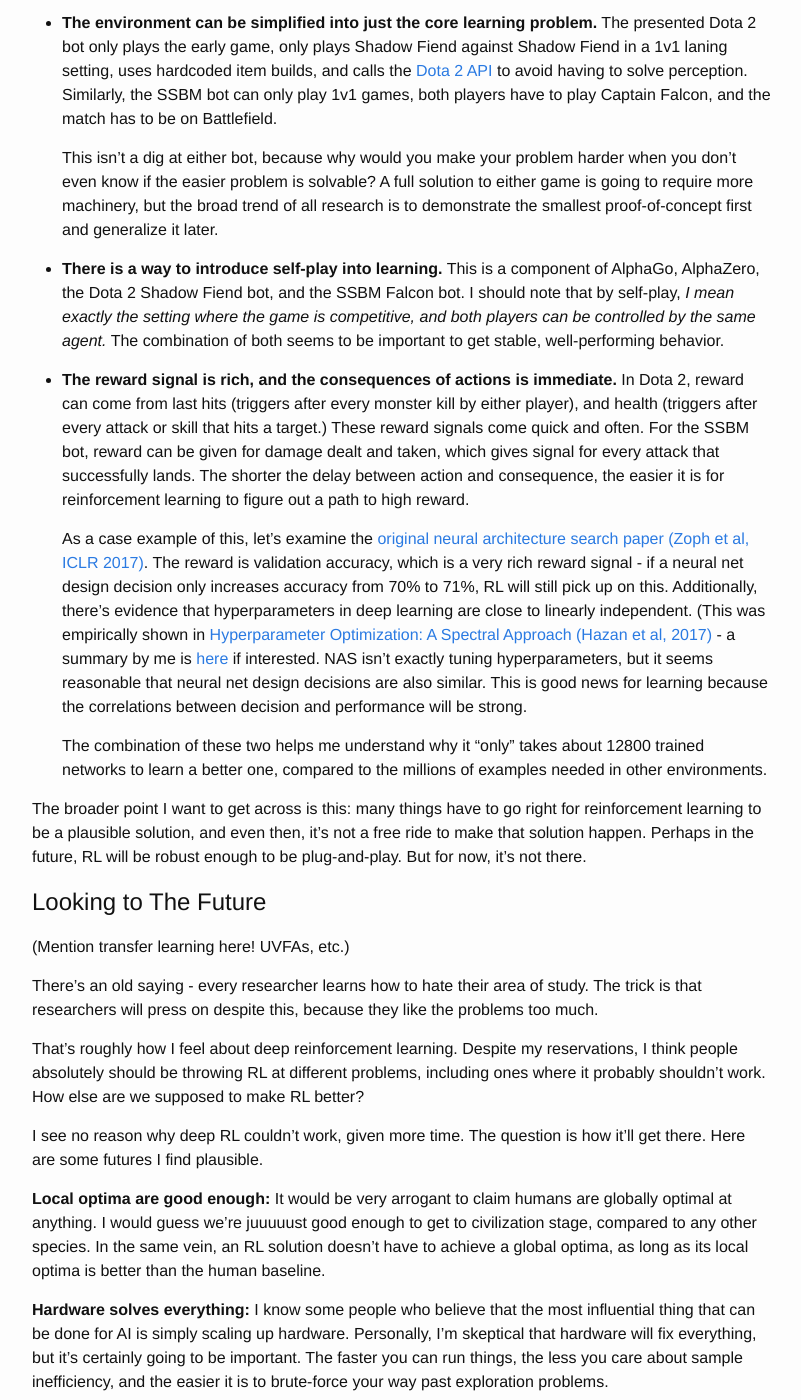
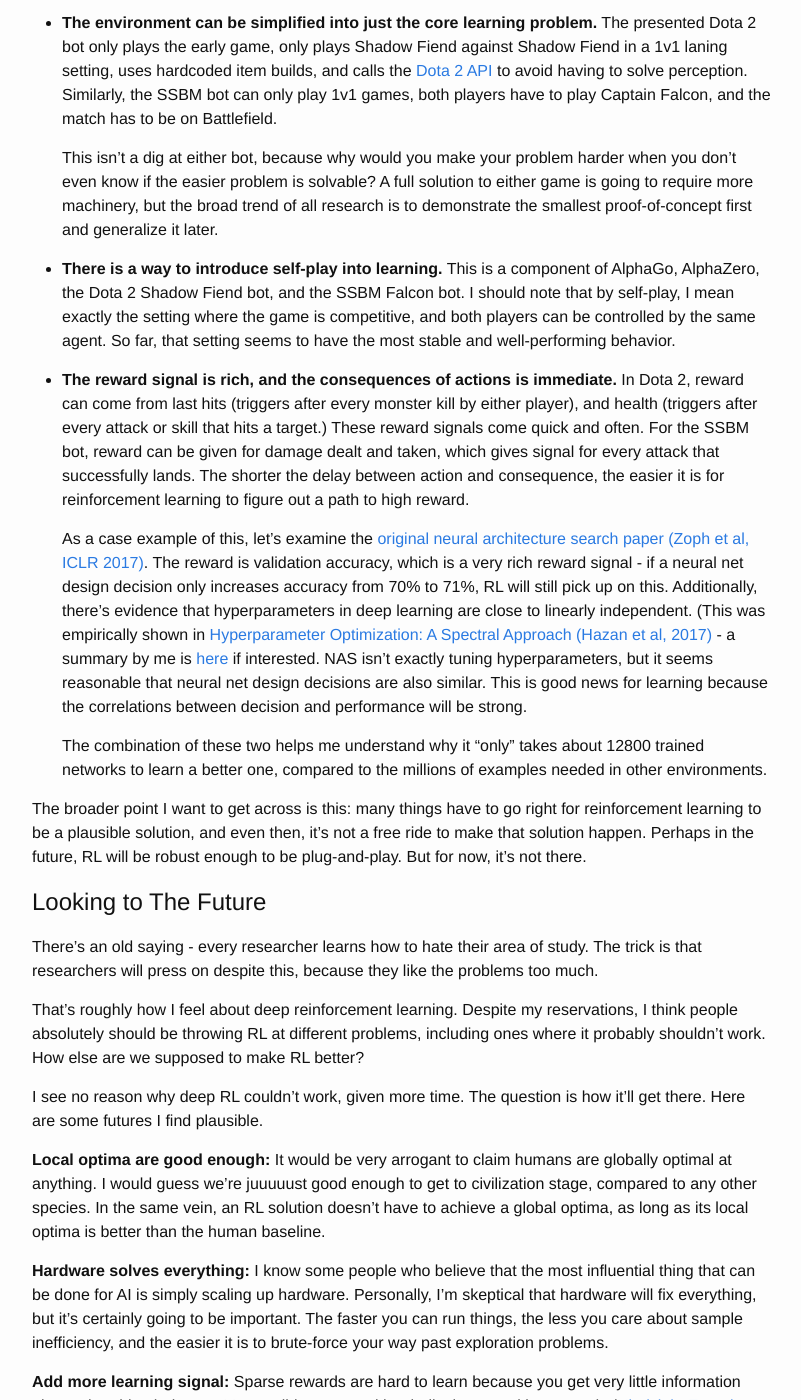
Before and after one commit to alexirpan/alexirpan.github.io, a Jekyll site: the page built from _posts/2017-12-11-rl-hard.markdown, in a window 1280 px wide and 1400 px high, scrolled down 18435 px. Shown: the whole window, without its empty margins (238-1039 px from the left). Built offline with Jekyll 4.4.1, drawn with Linux system fonts in a browser that asks for light colours; nearby versions of some CDN libraries; some of the changed text lies outside the part shown.

Commit message:
Final draft that I want to send out for review

```diff
--- a/_posts/2017-12-11-rl-hard.markdown
+++ b/_posts/2017-12-11-rl-hard.markdown
@@ -742,10 +742,9 @@
 
 * **There is a way to introduce self-play into learning.** This is a component
 of AlphaGo, AlphaZero, the Dota 2 Shadow Fiend bot, and the SSBM Falcon bot. I
-should note that by self-play, *I mean exactly the setting where the game is
-competitive, and both players can be controlled by the same agent.* The
-combination of both seems to be important to get stable, well-performing
-behavior.
+should note that by self-play, I mean exactly the setting where the game is
+competitive, and both players can be controlled by the same agent. So far,
+that setting seems to have the most stable and well-performing behavior.
 
 * **The reward signal is rich, and the consequences of actions is immediate.**
 In Dota 2, reward can come from last hits (triggers after every monster kill
@@ -780,8 +779,6 @@
 
 Looking to The Future
 ===============================================================================
-
-(Mention transfer learning here! UVFAs, etc.)
 
 There's an old saying - every researcher learns how to hate their area of
 study. The trick is that researchers will press on despite this, because they
@@ -820,8 +817,8 @@
 and rollouts of the world model let you imagine new experience. From what I've
 seen, model-based approaches use fewer samples as well.
 
-    Or to be more precise, they use fewer samples when they work. Learning good models
-is hard. My impression is that low-dimensional state models work sometimes, and image
+The problem is that learning good models is hard. My impression is that
+low-dimensional state models work sometimes, and image
 models are usually too hard. But, if this gets easier, some interesting things
 could happen.
 
```
Also changed, not shown: other parts of _posts/2017-12-11-rl-hard.markdown (+3 -0 lines).
